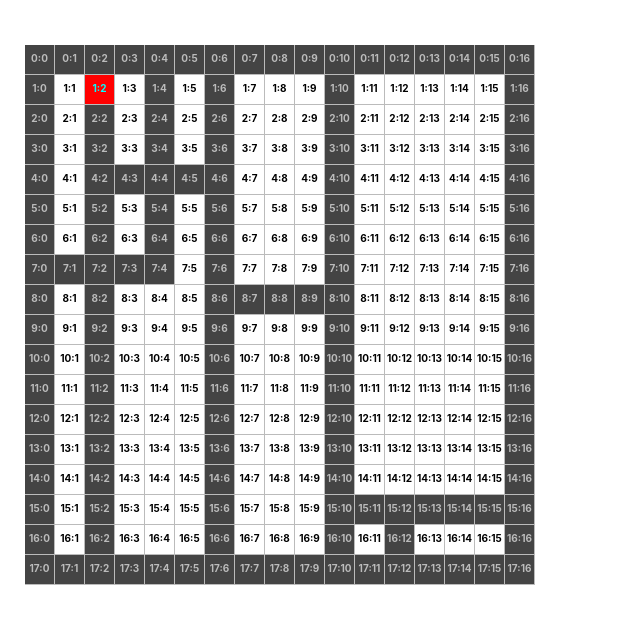
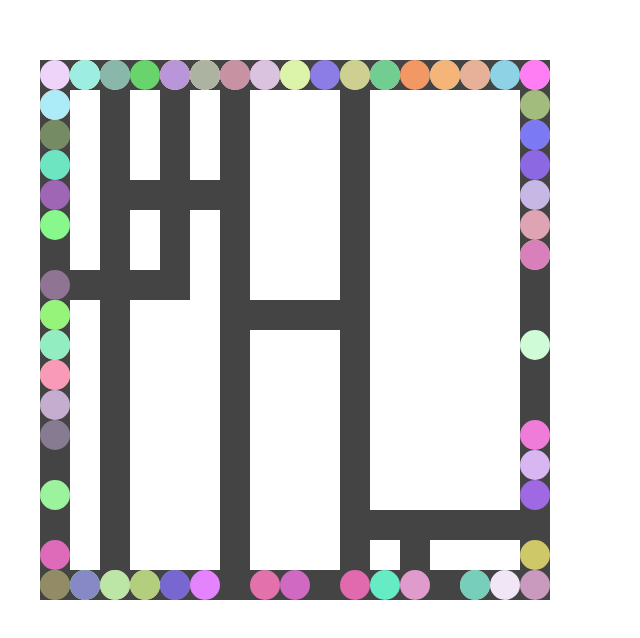
Before and after one commit to dragosiordachioaia/pathfinding, a React (Create React App) app: page / in a window 1280 px wide. Shown: the top 638 px of the page, without its empty margins (0-640 px from the left). Built offline with nearby package versions, Linux system fonts and the light colour scheme.

Commit message:
Fix initial positioning; Hide labels

```diff
--- a/src/App.css
+++ b/src/App.css
@@ -9,13 +9,18 @@
   /* transition-timing-function: linear; */
   position: absolute;
   display: block;
-  border-right: 1px solid #bbb;
-  border-bottom: 1px solid #bbb;
+  /* border-right: 1px solid #bbb; */
+  /* border-bottom: 1px solid #bbb; */
   box-sizing: border-box;
-  transform: translate(-50%, -50%);
+  /* transform: translate(-50%, -50%); */
 }
 
-.road-label {
+.car {
+  border-radius: 50%;
+}
+
+.road-label,
+.car-label {
   color: #fff;
   mix-blend-mode: exclusion;
   font-size: 10px;
@@ -25,3 +30,9 @@
   display: inline-block;
   line-height: 27px;
 }
+
+.car-label {
+  color: black;
+  mix-blend-mode: normal;
+  line-height: 28px;
+}
--- a/src/App.js
+++ b/src/App.js
@@ -2,7 +2,7 @@ import React from "react";
 import "./App.css";
 
 const unitSize = 30;
-const carCount = 0;
+const carCount = 100;
 const tickDelay = 16;
 const junctionChance = 0;
 let tickInterval = null;
@@ -40,7 +40,7 @@ let validRoadCells = [];
 road.forEach((row, rowIndex) => {
   row.forEach((isRoad, columnIndex) => {
     if (isRoad) {
-      validRoadCells.push({ x: rowIndex, y: columnIndex });
+      validRoadCells.push({ x: columnIndex, y: rowIndex });
     }
   });
 });
@@ -122,7 +122,8 @@ class App extends React.Component {
   }
 
   componentDidMount() {
-    // tickInterval = setInterval(this.tick, tickDelay);
+    window.tick = this.tick;
+    tickInterval = setInterval(this.tick, tickDelay);
   }
 
   tick = () => {
@@ -163,8 +164,9 @@ class App extends React.Component {
         // let randomInitialCellIndex = Math.round(
         //   Math.random() * validRoadCells.length
         // );
-        let randomInitialCellIndex = 18;
+        let randomInitialCellIndex = 0;
         let initialCell = validRoadCells[randomInitialCellIndex];
+        validRoadCells.splice(randomInitialCellIndex, 1);
         let direction = chooseDirection(initialCell.x, initialCell.y, [0, 0]);
         // debugger;
         const carParams = {
@@ -193,7 +195,11 @@ class App extends React.Component {
             width: unitSize + "px",
             height: unitSize + "px"
           }}
-        />
+        >
+          {/* <span className="car-label">
+            {car.x}:{car.y}
+          </span> */}
+        </div>
       );
     });
   };
@@ -208,18 +214,18 @@ class App extends React.Component {
           height: unitSize + "px",
           backgroundColor: isRoad ? "#444" : "#fff"
         };
-        if (rowIndex === 1 && columnIndex === 2) {
-          style.backgroundColor = "red";
-        }
+        // if (rowIndex === 1 && columnIndex === 2) {
+        //   style.backgroundColor = "red";
+        // }
         return (
           <div
             className="road"
             key={`road-${rowIndex}-${columnIndex}`}
             style={style}
           >
-            <span className="road-label">
-              {rowIndex}:{columnIndex}
-            </span>
+            {/* <span className="road-label">
+              {columnIndex}:{rowIndex}
+            </span> */}
           </div>
         );
       });
```
